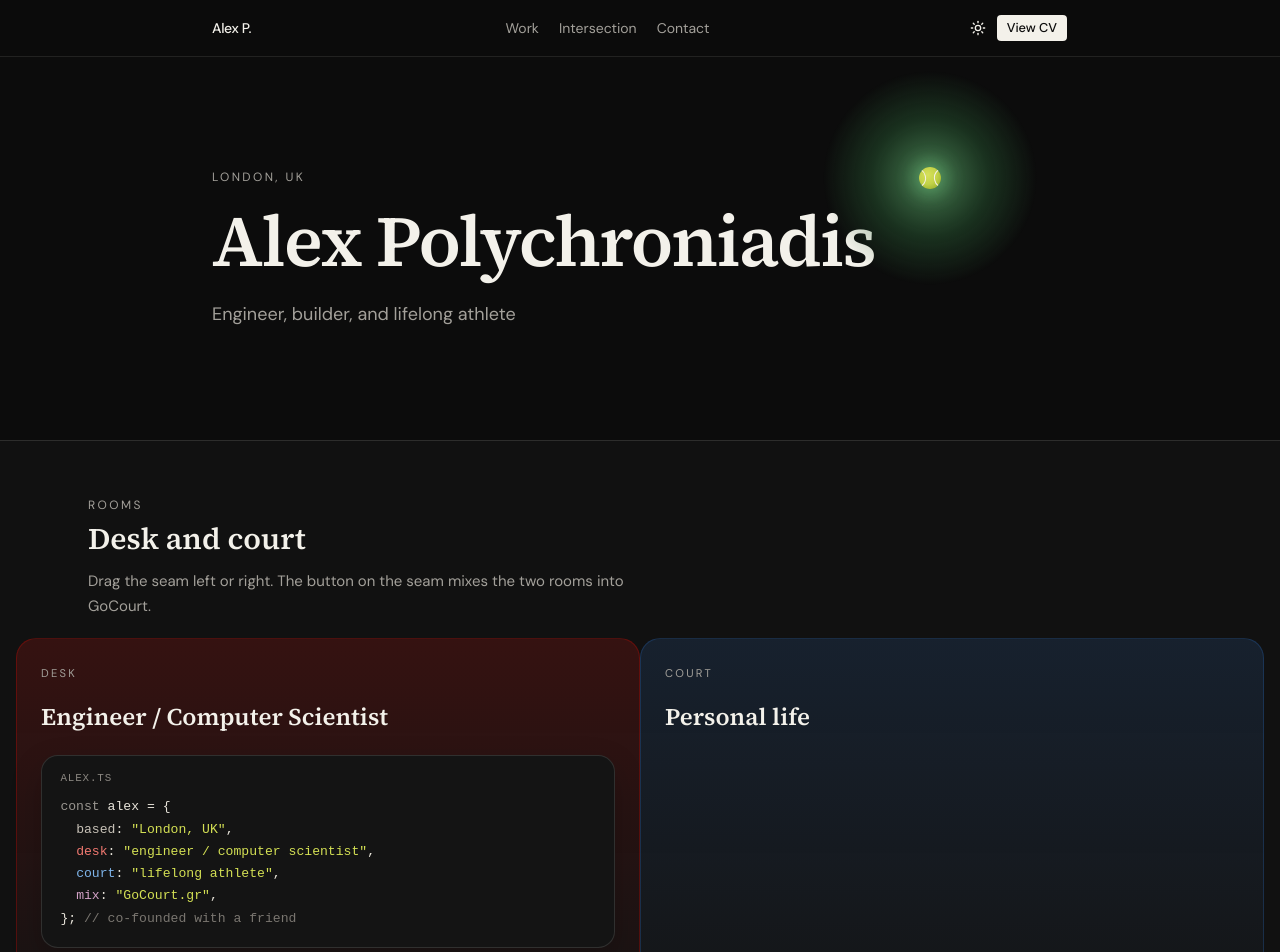
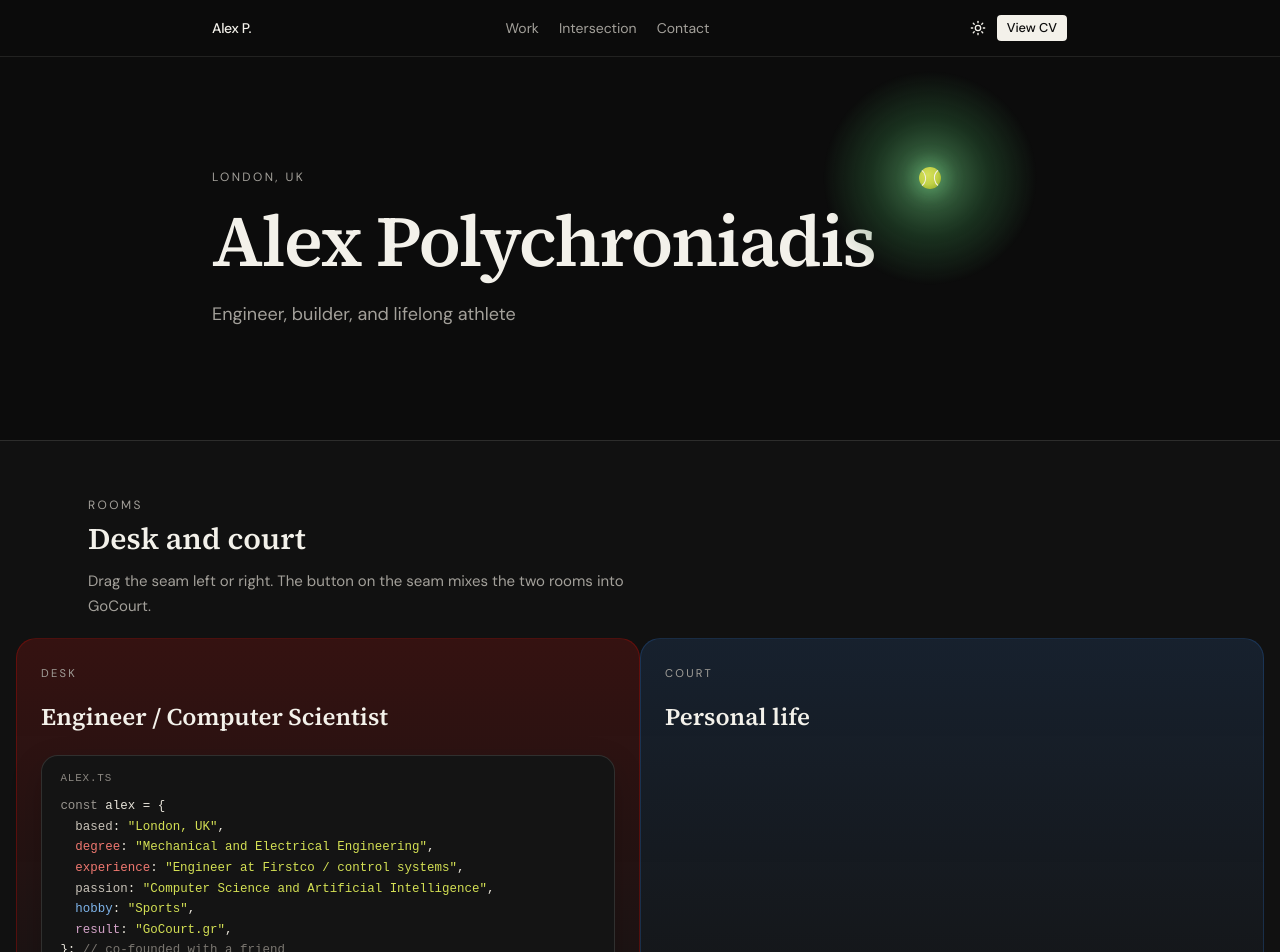
Before and after one commit to alexplds/personal-website, a Next.js app: page / in a window 1280 px wide. Shown: the top 952 px of the page. Built offline with nearby package versions, Linux system fonts and the light colour scheme.

Commit message:
Rewrite the desk intro object for applications
Update alex.ts to degree, Firstco, CS and AI, sport, and GoCourt — the fields Alex wants on the card.

Co-authored-by: alexandrosplds <Alexandros.polychroniadis@gmail.com>

```diff
--- a/app/globals.css
+++ b/app/globals.css
@@ -273,8 +273,8 @@
   margin: 0;
   overflow-x: auto;
   font-family: var(--font-mono), ui-monospace, monospace;
-  font-size: 0.82rem;
-  line-height: 1.7;
+  font-size: 0.78rem;
+  line-height: 1.65;
 }
 
 .intro-code pre:focus-visible {
--- a/components/intro-code.tsx
+++ b/components/intro-code.tsx
@@ -16,19 +16,29 @@ export function IntroCode() {
           <span className="intro-str">&quot;{content.location}&quot;</span>
           {",\n"}
           {"  "}
-          <span className="intro-key intro-key-desk">desk</span>
+          <span className="intro-key intro-key-desk">degree</span>
           {": "}
-          <span className="intro-str">&quot;engineer / computer scientist&quot;</span>
+          <span className="intro-str">&quot;Mechanical and Electrical Engineering&quot;</span>
           {",\n"}
           {"  "}
-          <span className="intro-key intro-key-court">court</span>
+          <span className="intro-key intro-key-desk">experience</span>
           {": "}
-          <span className="intro-str">&quot;lifelong athlete&quot;</span>
+          <span className="intro-str">&quot;Engineer at Firstco / control systems&quot;</span>
           {",\n"}
           {"  "}
-          <span className="intro-key intro-key-mix">mix</span>
+          <span className="intro-key intro-key-based">passion</span>
           {": "}
-          <span className="intro-str">&quot;{gocourt?.title ?? "gocourt.gr"}&quot;</span>
+          <span className="intro-str">&quot;Computer Science and Artificial Intelligence&quot;</span>
+          {",\n"}
+          {"  "}
+          <span className="intro-key intro-key-court">hobby</span>
+          {": "}
+          <span className="intro-str">&quot;Sports&quot;</span>
+          {",\n"}
+          {"  "}
+          <span className="intro-key intro-key-mix">result</span>
+          {": "}
+          <span className="intro-str">&quot;{gocourt?.title ?? "GoCourt.gr"}&quot;</span>
           {",\n"}
           {"}; "}
           <span className="intro-cmt">{"// co-founded with a friend"}</span>
```
